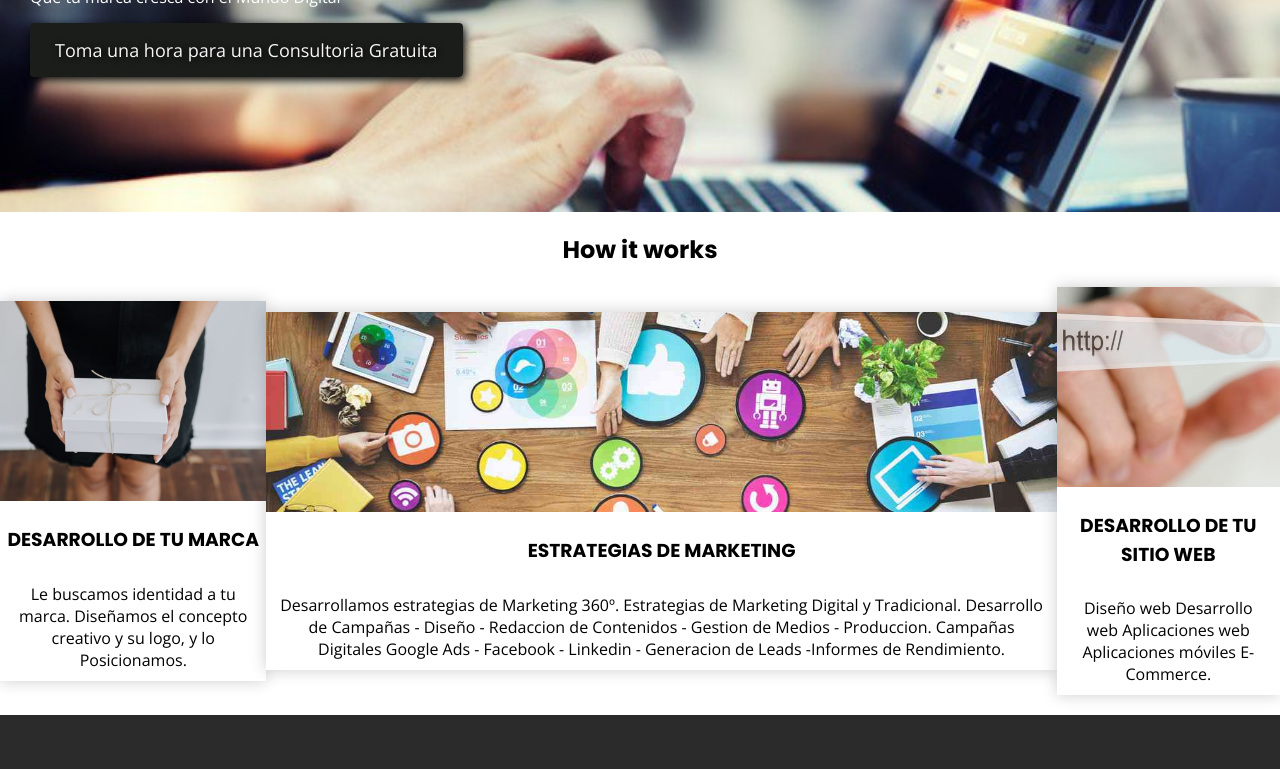
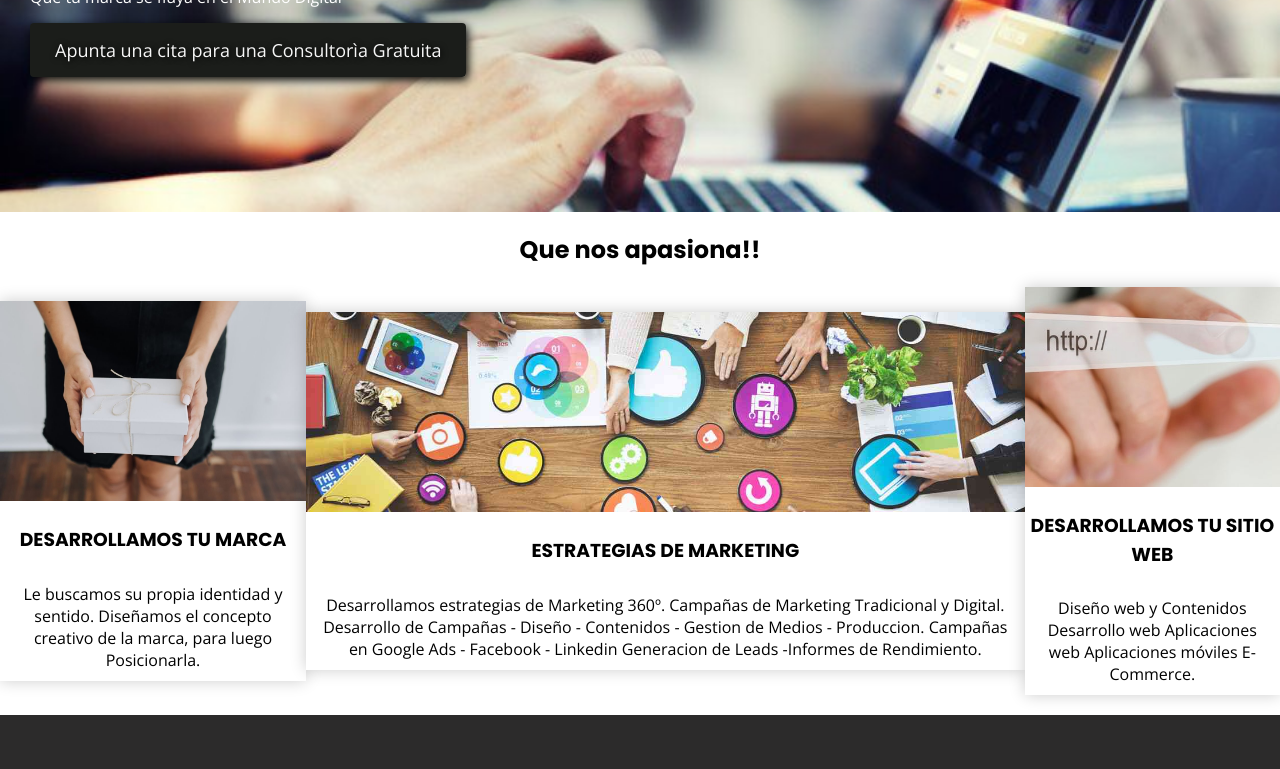
Before and after one commit to mktligia/landing-, a plain HTML site: page index.html in a window 1280 px wide. Shown: the part 312-1081 px from the top of the page. Drawn offline with nearby package versions, Linux system fonts and the light colour scheme.

Commit message:
mejoras contenido

```diff
--- a/index.html
+++ b/index.html
@@ -14,37 +14,38 @@
     <header class="banner">
         <div class="container-head">
             <h1> Global Marketing  </h1>
-            <p>Que tu marca cresca con el Mundo Digital</p>
-            <a class="btn-yours" href="#">Toma una hora para una Consultoria Gratuita </a>
+            <p>Que tu marca se fluya en el Mundo Digital</p>
+            <a class="btn-yours" href="#">Apunta una cita para una Consultorìa Gratuita </a>
         </div>
     </header>
 
     <div class="container-two">
-        <h2>How it works</h2>
+        <h2>Que nos apasiona!!</h2>
         <div class="card-container">
           <div class="card-trip">
             <img src="images/estrategia-de-marca.jpg" alt="">
-            <h3>DESARROLLO DE TU MARCA</h3>
-            <p>Le buscamos identidad a tu marca.
-              Diseñamos el concepto creativo y su logo, y lo Posicionamos.
+            <h3>DESARROLLAMOS TU MARCA</h3>
+            <p>Le buscamos su propia identidad y sentido.
+              Diseñamos el concepto creativo de la marca, para luego Posicionarla.
             </p>
           </div>
           <div class="card-trip">
             <img src="images/estrategia-de-marketing2.jpg" alt="">
             <h3>ESTRATEGIAS DE MARKETING</h3>
             <p>Desarrollamos estrategias de Marketing 360º.
-              Estrategias de Marketing Digital y Tradicional.
-              Desarrollo de Campañas - Diseño - Redaccion de Contenidos - Gestion de Medios - Produccion.
-              Campañas Digitales Google Ads - Facebook - Linkedin - Generacion de Leads -Informes de Rendimiento.</p>
+              Campañas de Marketing Tradicional y Digital.
+              Desarrollo de Campañas - Diseño - Contenidos - Gestion de Medios - Produccion.
+              Campañas en Google Ads - Facebook - Linkedin
+              Generacion de Leads -Informes de Rendimiento.</p>
           </div>
           <div class="card-trip">
             <img src="images/sitio-web.jpeg" alt="">
-            <h3>DESARROLLO DE TU SITIO WEB</h3>
-            <p>Diseño web
+            <h3>DESARROLLAMOS TU SITIO WEB</h3>
+            <p>Diseño web y Contenidos
               Desarrollo web
               Aplicaciones web
               Aplicaciones móviles
-              E-Commerce.</p>
+               E-Commerce.</p>
           </div>
         </div>
     </div>
```
